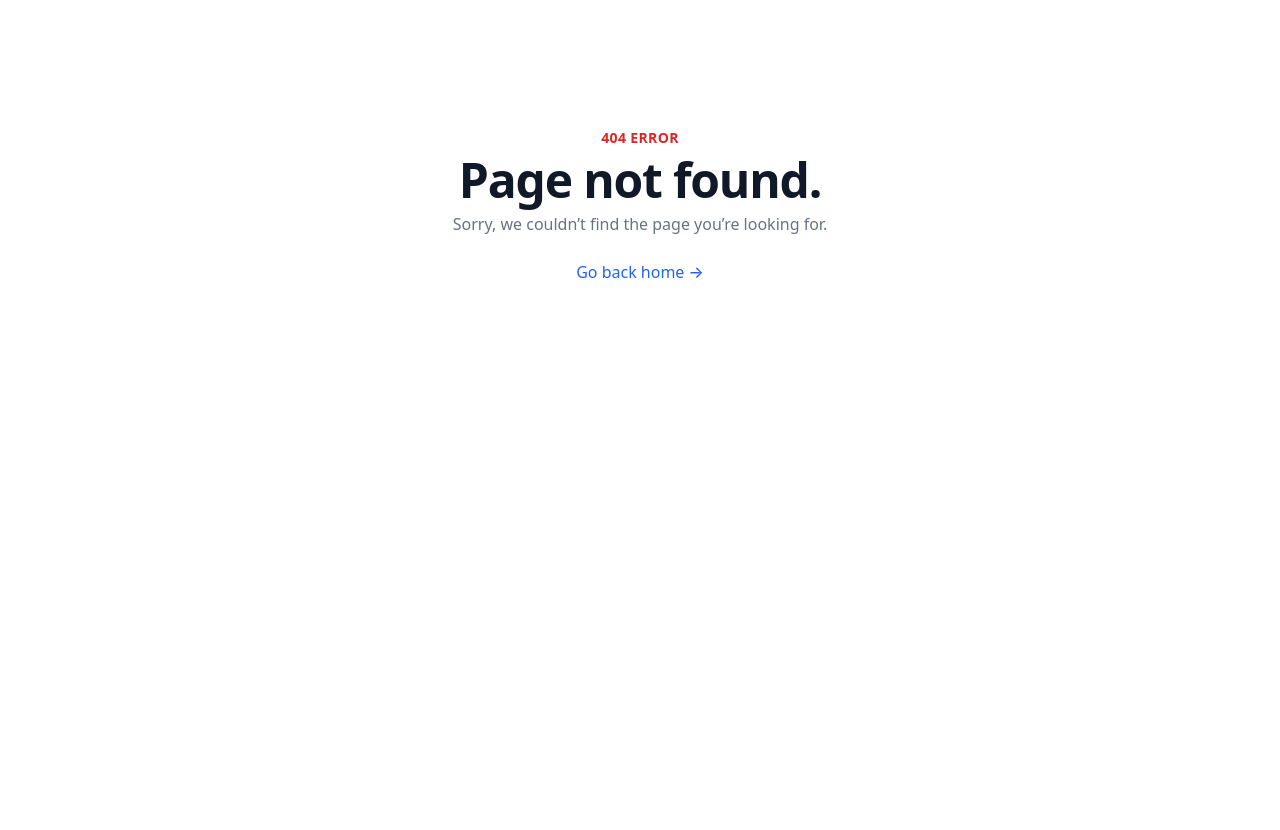
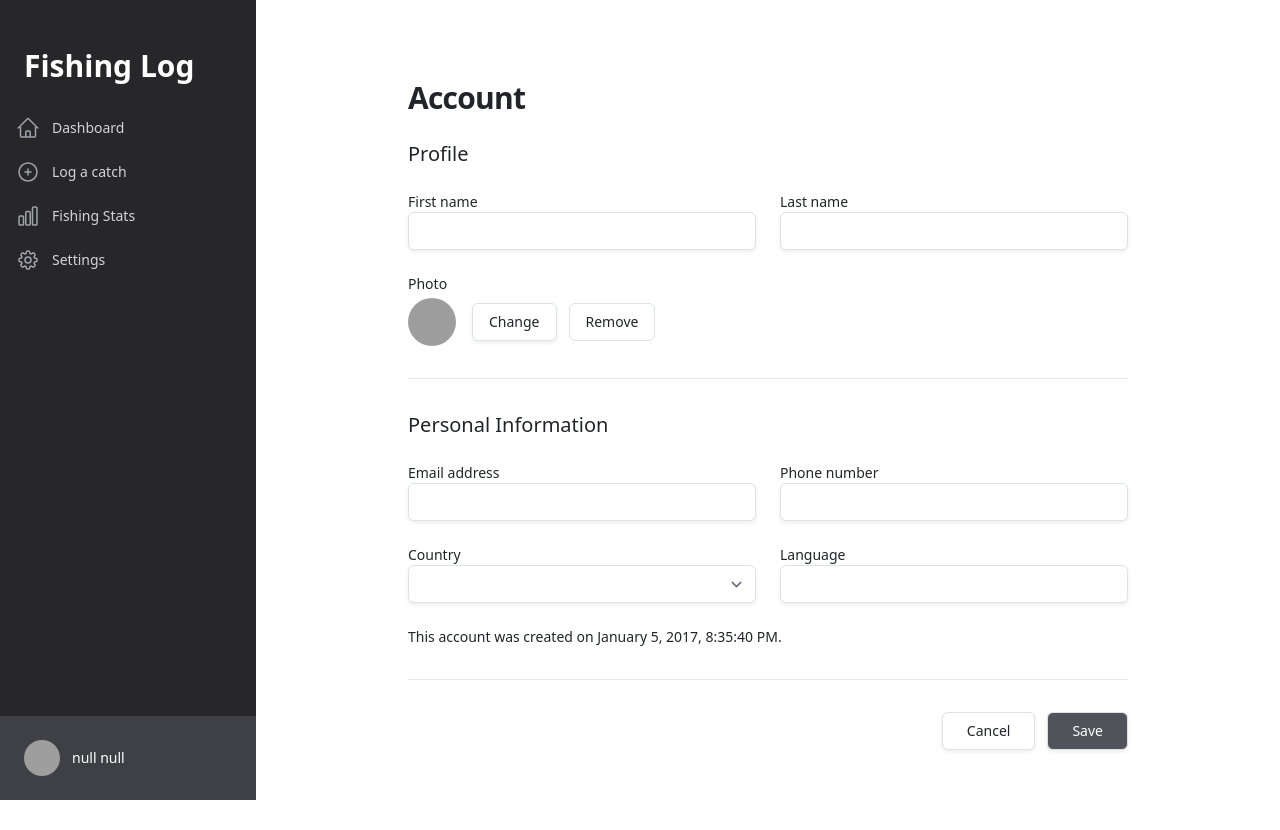
Before and after one commit to NathanielHotchkiss/Fishing-Journal-frontend, a React (Create React App) app: page /settings in a window 1280 px wide. Before the commit this address had no page. Before the commit the page ends 800 px from the top, so only its background shows below. Built offline with nearby package versions, Linux system fonts and the light colour scheme; grey boxes are pictures that could not be loaded.

Commit message:
added layout for Stats and UserSettings pages

```diff
--- a/src/layout/Layout.jsx
+++ b/src/layout/Layout.jsx
@@ -9,6 +9,7 @@ import {
   HomeIcon,
   XMarkIcon,
   PlusCircleIcon,
+  Cog8ToothIcon,
 } from "@heroicons/react/24/outline";
 
 const navigation = [
@@ -22,6 +23,11 @@ const navigation = [
     name: "Fishing Stats",
     href: "/stats",
     icon: ChartBarIcon,
+  },
+  {
+    name: "Settings",
+    href: "/settings",
+    icon: Cog8ToothIcon,
   },
 ];
 
@@ -136,9 +142,6 @@ const Layout = ({ children }) => {
                         <p className="text-base font-medium text-white">
                           Tom Cook
                         </p>
-                        <p className="text-sm font-medium text-zinc-400 group-hover:text-zinc-300">
-                          View profile
-                        </p>
                       </div>
                     </div>
                   </div>
@@ -196,9 +199,6 @@ const Layout = ({ children }) => {
                 </div>
                 <div className="ml-3">
                   <p className="text-sm font-medium text-white">{user}</p>
-                  <p className="text-xs font-medium text-zinc-300 group-hover:text-zinc-200">
-                    View profile
-                  </p>
                 </div>
               </div>
             </div>
--- a/src/pages/Dashboard.jsx
+++ b/src/pages/Dashboard.jsx
@@ -45,7 +45,7 @@ export default function Dashboard() {
 
               return (
                 <div key={id} className="block">
-                  <div className="relative h-72 w-96 bg-slate-100 shadow-md mx-auto "></div>
+                  <div className="relative h-72 w-96 bg-zinc-300 shadow-md mx-auto "></div>
 
                   <div className="relative p-2 h-40 w-72 shadow-md -top-12 mx-auto bg-white rounded-lg">
                     <div className="flex justify-between">
--- /dev/null
+++ b/src/pages/Stats.jsx
@@ -0,0 +1,36 @@
+import React from "react";
+import Layout from "../layout/Layout";
+
+export default function Stats() {
+  /* This example requires Tailwind CSS v2.0+ */
+  const stats = [
+    { name: "Total Subscribers", stat: "71,897" },
+    { name: "Avg. Open Rate", stat: "58.16%" },
+    { name: "Avg. Click Rate", stat: "24.57%" },
+  ];
+
+  return (
+    <Layout>
+    <div className="m-5">
+      <h3 className="text-lg font-medium leading-6 text-gray-900">
+        Lifetime stats
+      </h3>
+      <dl className="mt-5 grid grid-cols-1 gap-5 sm:grid-cols-3">
+        {stats.map((item) => (
+          <div
+            key={item.name}
+            className="overflow-hidden rounded-lg bg-white px-4 py-5 shadow sm:p-6"
+          >
+            <dt className="truncate text-sm font-medium text-gray-500">
+              {item.name}
+            </dt>
+            <dd className="mt-1 text-3xl font-semibold tracking-tight text-gray-900">
+              {item.stat}
+            </dd>
+          </div>
+        ))}
+      </dl>
+    </div>
+    </Layout>
+  );
+}
--- /dev/null
+++ b/src/pages/UserSettings.jsx
@@ -0,0 +1,199 @@
+import React from "react";
+import Layout from "../layout/Layout";
+
+export default function UserSettings() {
+  return (
+    <Layout>
+      <div className="flex-1 xl:overflow-y-auto m-2">
+        <div className="mx-auto max-w-3xl py-10 px-4 sm:px-6 lg:py-12 lg:px-8">
+          <h1 className="text-3xl font-bold tracking-tight text-blue-gray-900">
+            Account
+          </h1>
+
+          <form className="divide-y-blue-gray-200 mt-6 space-y-8 divide-y">
+            <div className="grid grid-cols-1 gap-y-6 sm:grid-cols-6 sm:gap-x-6">
+              <div className="sm:col-span-6">
+                <h2 className="text-xl font-medium text-blue-gray-900">
+                  Profile
+                </h2>
+
+              </div>
+
+              <div className="sm:col-span-3">
+                <label
+                  htmlFor="first-name"
+                  className="block text-sm font-medium text-blue-gray-900"
+                >
+                  First name
+                </label>
+                <input
+                  type="text"
+                  name="first-name"
+                  id="first-name"
+                  autoComplete="given-name"
+                  className="appearance-none block w-full px-3 py-2 border border-zinc-300 rounded-md shadow-sm placeholder-zinc-400 focus:outline-none focus:ring-indigo-500 focus:border-indigo-500 sm:text-sm"
+                  />
+              </div>
+
+              <div className="sm:col-span-3">
+                <label
+                  htmlFor="last-name"
+                  className="block text-sm font-medium text-blue-gray-900"
+                >
+                  Last name
+                </label>
+                <input
+                  type="text"
+                  name="last-name"
+                  id="last-name"
+                  autoComplete="family-name"
+                  className="appearance-none block w-full px-3 py-2 border border-zinc-300 rounded-md shadow-sm placeholder-zinc-400 focus:outline-none focus:ring-indigo-500 focus:border-indigo-500 sm:text-sm"
+                  />
+              </div>
+
+
+
+              <div className="sm:col-span-6">
+                <label
+                  htmlFor="photo"
+                  className="block text-sm font-medium text-blue-gray-900"
+                >
+                  Photo
+                </label>
+                <div className="mt-1 flex items-center">
+                  <img
+                    className="inline-block h-12 w-12 rounded-full"
+                    src="https://images.unsplash.com/photo-1550525811-e5869dd03032?ixlib=rb-1.2.1&auto=format&fit=facearea&facepad=2.5&w=256&h=256&q=80"
+                    alt=""
+                  />
+                  <div className="ml-4 flex">
+                    <div className="relative flex cursor-pointer items-center rounded-md border border-blue-gray-300 bg-white py-2 px-3 shadow-sm focus-within:outline-none focus-within:ring-2 focus-within:ring-blue-500 focus-within:ring-offset-2 focus-within:ring-offset-blue-gray-50 hover:bg-blue-gray-50">
+                      <label
+                        htmlFor="user-photo"
+                        className="pointer-events-none relative text-sm font-medium text-blue-gray-900"
+                      >
+                        <span>Change</span>
+                        <span className="sr-only"> user photo</span>
+                      </label>
+                      <input
+                        id="user-photo"
+                        name="user-photo"
+                        type="file"
+                        className="absolute inset-0 h-full w-full cursor-pointer rounded-md border-gray-300 opacity-0"
+                      />
+                    </div>
+                    <button
+                      type="button"
+                      className="ml-3 rounded-md border border-transparent bg-transparent py-2 px-3 text-sm font-medium text-blue-gray-900 hover:text-blue-gray-700 focus:border-blue-gray-300 focus:outline-none focus:ring-2 focus:ring-blue-500 focus:ring-offset-2 focus:ring-offset-blue-gray-50"
+                    >
+                      Remove
+                    </button>
+                  </div>
+                </div>
+              </div>
+            </div>
+
+            <div className="grid grid-cols-1 gap-y-6 pt-8 sm:grid-cols-6 sm:gap-x-6">
+              <div className="sm:col-span-6">
+                <h2 className="text-xl font-medium text-blue-gray-900">
+                  Personal Information
+                </h2>
+
+              </div>
+
+              <div className="sm:col-span-3">
+                <label
+                  htmlFor="email-address"
+                  className="block text-sm font-medium text-blue-gray-900"
+                >
+                  Email address
+                </label>
+                <input
+                  type="text"
+                  name="email-address"
+                  id="email-address"
+                  autoComplete="email"
+                  className="appearance-none block w-full px-3 py-2 border border-zinc-300 rounded-md shadow-sm placeholder-zinc-400 focus:outline-none focus:ring-indigo-500 focus:border-indigo-500 sm:text-sm"
+                  />
+              </div>
+
+              <div className="sm:col-span-3">
+                <label
+                  htmlFor="phone-number"
+                  className="block text-sm font-medium text-blue-gray-900"
+                >
+                  Phone number
+                </label>
+                <input
+                  type="text"
+                  name="phone-number"
+                  id="phone-number"
+                  autoComplete="tel"
+                  className="appearance-none block w-full px-3 py-2 border border-zinc-300 rounded-md shadow-sm placeholder-zinc-400 focus:outline-none focus:ring-indigo-500 focus:border-indigo-500 sm:text-sm"
+                  />
+              </div>
+
+              <div className="sm:col-span-3">
+                <label
+                  htmlFor="country"
+                  className="block text-sm font-medium text-blue-gray-900"
+                >
+                  Country
+                </label>
+                <select
+                  id="country"
+                  name="country"
+                  autoComplete="country-name"
+                  className="appearance-none block w-full px-3 py-2 border border-zinc-300 rounded-md shadow-sm placeholder-zinc-400 focus:outline-none focus:ring-indigo-500 focus:border-indigo-500 sm:text-sm"
+                  >
+                  <option />
+                  <option>United States</option>
+                  <option>Canada</option>
+                  <option>Mexico</option>
+                </select>
+              </div>
+
+              <div className="sm:col-span-3">
+                <label
+                  htmlFor="language"
+                  className="block text-sm font-medium text-blue-gray-900"
+                >
+                  Language
+                </label>
+                <input
+                  type="text"
+                  name="language"
+                  id="language"
+                  className="appearance-none block w-full px-3 py-2 border border-zinc-300 rounded-md shadow-sm placeholder-zinc-400 focus:outline-none focus:ring-indigo-500 focus:border-indigo-500 sm:text-sm"
+                  />
+              </div>
+
+              <p className="text-sm text-blue-gray-500 sm:col-span-6">
+                This account was created on{" "}
+                <time dateTime="2017-01-05T20:35:40">
+                  January 5, 2017, 8:35:40 PM
+                </time>
+                .
+              </p>
+            </div>
+
+            <div className="flex justify-end pt-8">
+              <button
+                type="button"
+                className="rounded-md border border-gray-300 bg-white py-2 px-4 text-sm font-medium text-blue-gray-900 shadow-sm hover:bg-blue-gray-50 focus:outline-none focus:ring-2 focus:ring-blue-500 focus:ring-offset-2"
+              >
+                Cancel
+              </button>
+              <button
+                type="submit"
+                className="ml-3 inline-flex justify-center rounded-md border border-transparent bg-zinc-600 py-2 px-4 text-sm font-medium text-white shadow-sm hover:bg-zinc-700 focus:outline-none focus:ring-2 focus:ring-zinc-500 focus:ring-offset-2"
+              >
+                Save
+              </button>
+            </div>
+          </form>
+        </div>
+      </div>
+    </Layout>
+  );
+}
--- a/src/routes/AppRoutes.js
+++ b/src/routes/AppRoutes.js
@@ -7,6 +7,8 @@ import NewLog from "../pages/NewLog";
 import NotFound from "../components/NotFound";
 import Register from "../components/Register";
 import SignIn from "../components/SignIn";
+import UserSettings from "../pages/UserSettings";
+import Stats from "../pages/Stats";
 import config from "../config";
 import TokenService from "../services/token-service";
 
@@ -15,7 +17,6 @@ export const UserContext = React.createContext({});
 export default function AppRoutes() {
   const [fishingLogsData, setFishingLogsData] = useState([]);
   const [apiError, setApiError] = useState(null);
-  const [loggedIn, setLoggedIn] = useState(false);
   const [userId, setUserId] = useState(null);
 
   const handleUpdateUserThings = async (user_id) => {
@@ -46,8 +47,6 @@ export default function AppRoutes() {
 
   async function handleApiCalls() {
     if (TokenService.hasAuthToken()) {
-      setLoggedIn(true);
-
       const user_id = TokenService.getUserId();
       setUserId(user_id);
 
@@ -76,11 +75,11 @@ export default function AppRoutes() {
   }
 
   const app_user = {
-    loggedIn: loggedIn,
-    setLoggedIn: setLoggedIn,
     userId: userId,
     setUserId: setUserId,
     fishingLogsData: fishingLogsData,
+    setApiError: setApiError,
+    apiError: apiError,
     setFishingLogsData: setFishingLogsData,
     handleUpdateUserThings: handleUpdateUserThings,
     handleApiCalls: handleApiCalls,
@@ -98,6 +97,8 @@ export default function AppRoutes() {
             element={<NewLog edit={true} />}
           />
           <Route path="/register" element={<Register />} />
+          <Route path="/settings" element={<UserSettings />} />
+          <Route path="/stats" element={<Stats />} />
           <Route path="/signin" element={<SignIn />} />
           <Route path="*" element={<NotFound />} />
         </Routes>
```
